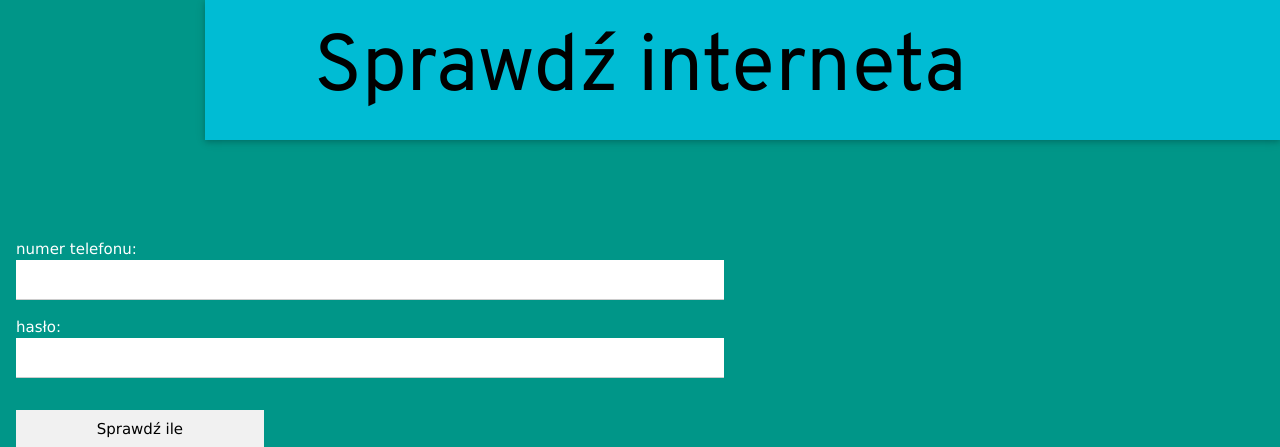
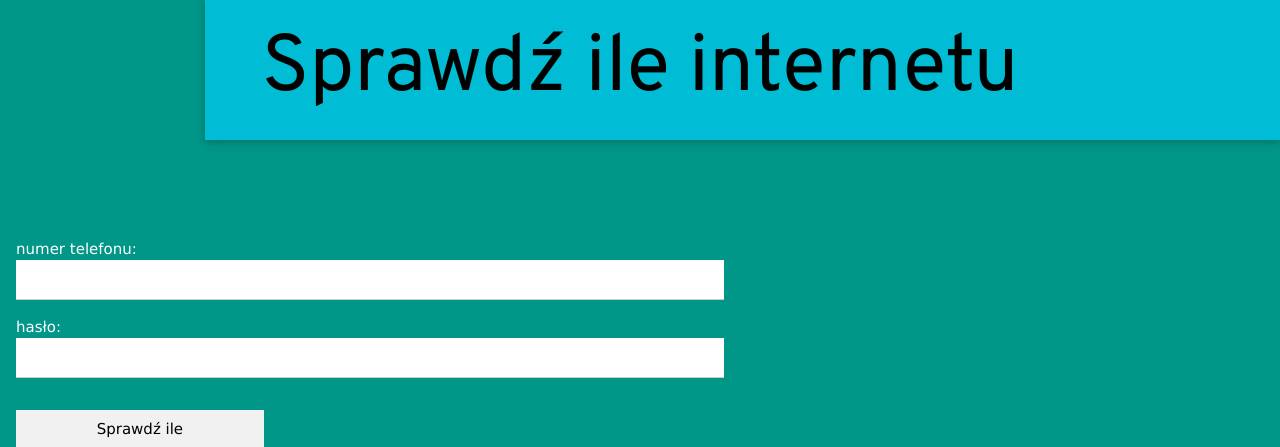
Before and after one commit to amateusz/mobile_data_left, a Flask app: page / in a window 1280 px wide. Shown: the top 447 px of the page. Run offline with Flask 2, Linux system fonts and the light colour scheme.

Commit message:
slightly different name on the main page

```diff
--- a/templates/layout.html
+++ b/templates/layout.html
@@ -38,7 +38,7 @@
                 onclick="window.location = '/'" style="cursor: pointer">
             <strong>
                 <h1 class="w3-center" style="font-size: calc(5vw + 16px); text-align
-: center; margin-left: -16vw">Sprawdź interneta</h1>
+: center; margin-left: -16vw">Sprawdź ile internetu</h1>
             </strong>
         </header>
         {#        </a>#}
```
